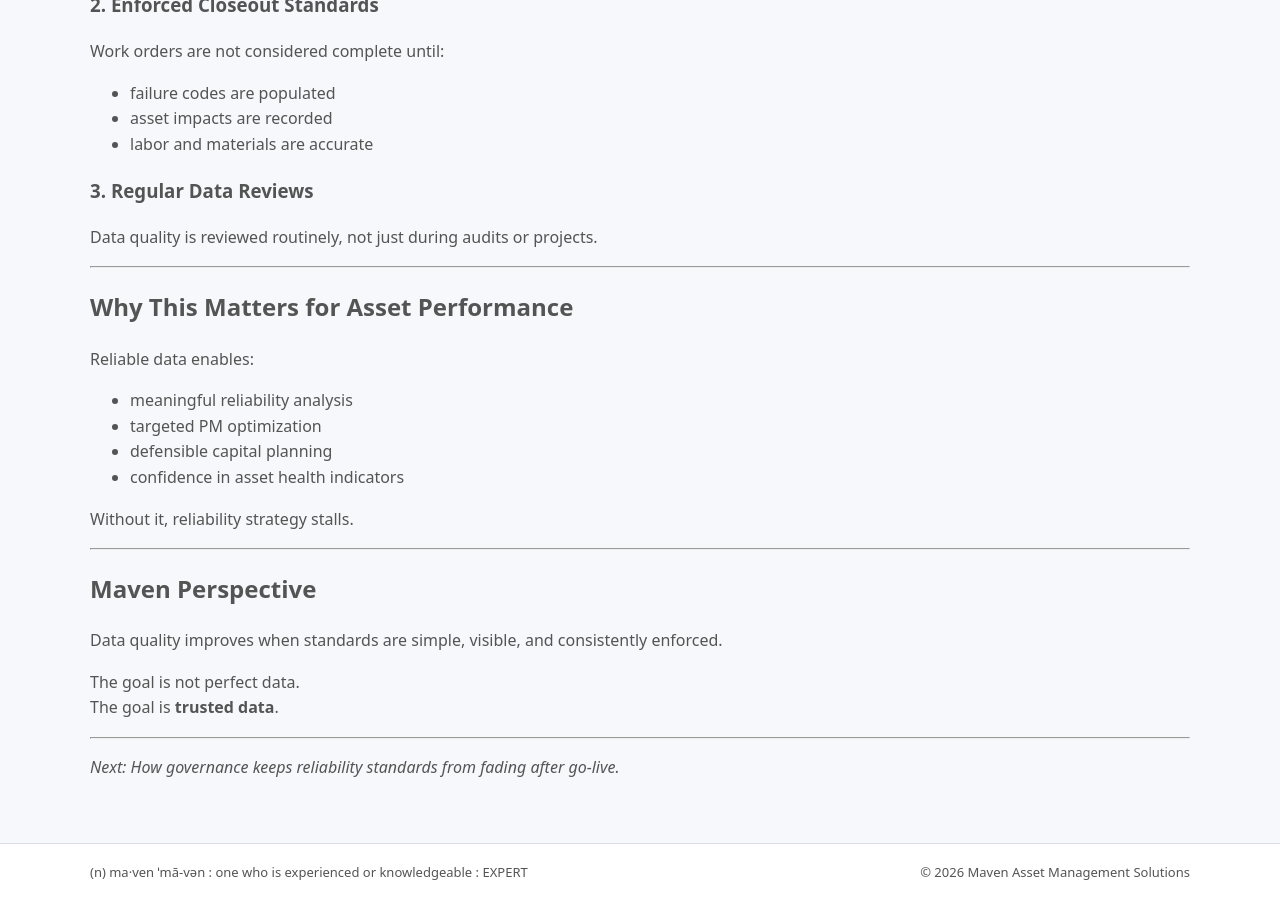
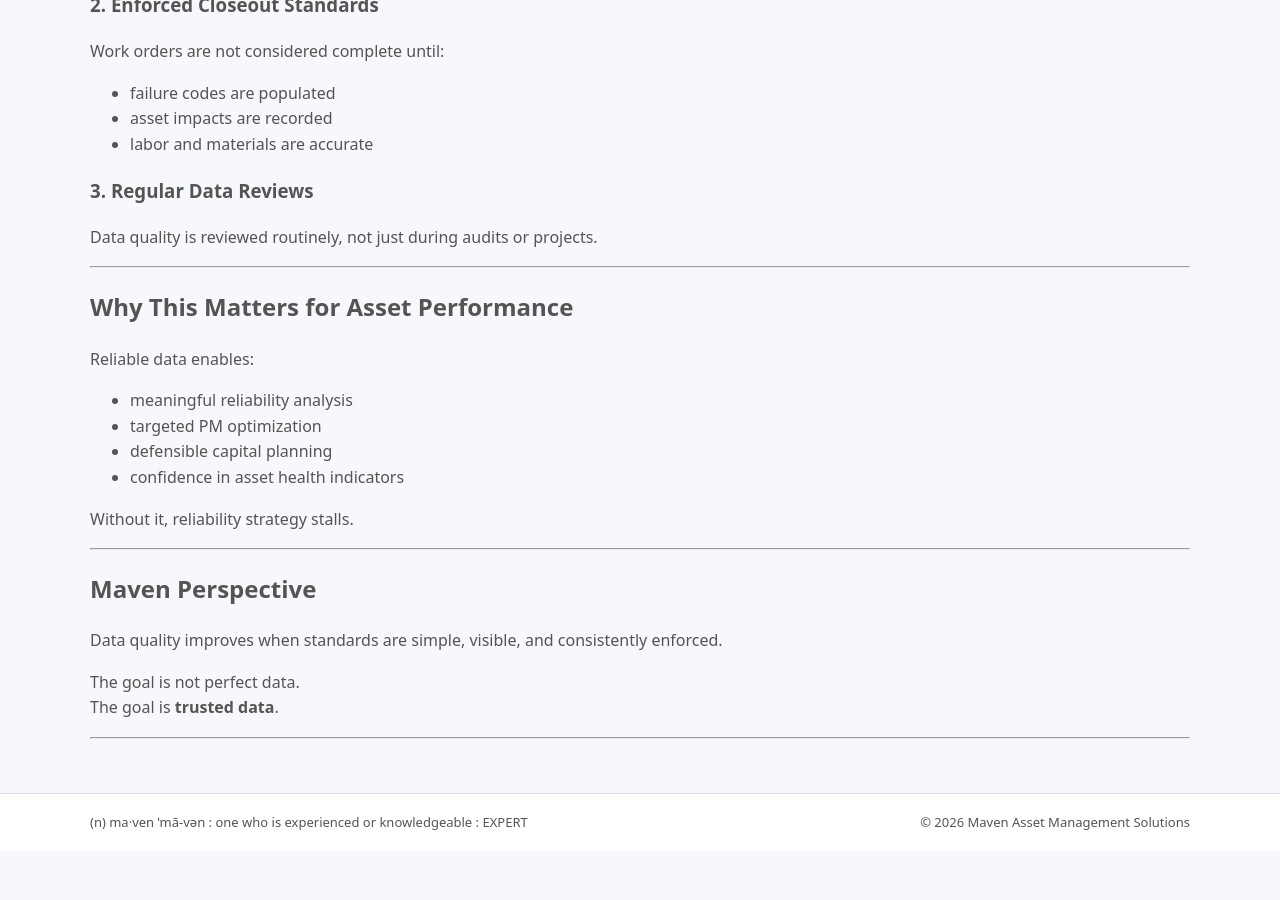
Before and after one commit to Maven-Asset-Management-Insights/content, a Jekyll site: the page built from _posts/2026-02-03-why-data-quality-breaks-reliability.md, in a window 1280 px wide and 900 px high, scrolled down 1415 px. Built offline with Jekyll 4.4.1, drawn with Linux system fonts in a browser that asks for light colours; after the commit the page ends 2266 px from its top, so only the background shows below that.

Commit message:
Update 2026-02-03-why-data-quality-breaks-reliability.md

```diff
--- a/_posts/2026-02-03-why-data-quality-breaks-reliability.md
+++ b/_posts/2026-02-03-why-data-quality-breaks-reliability.md
@@ -83,5 +83,3 @@ The goal is not perfect data.
 The goal is **trusted data**.
 
 ---
-
-*Next: How governance keeps reliability standards from fading after go-live.*
```
